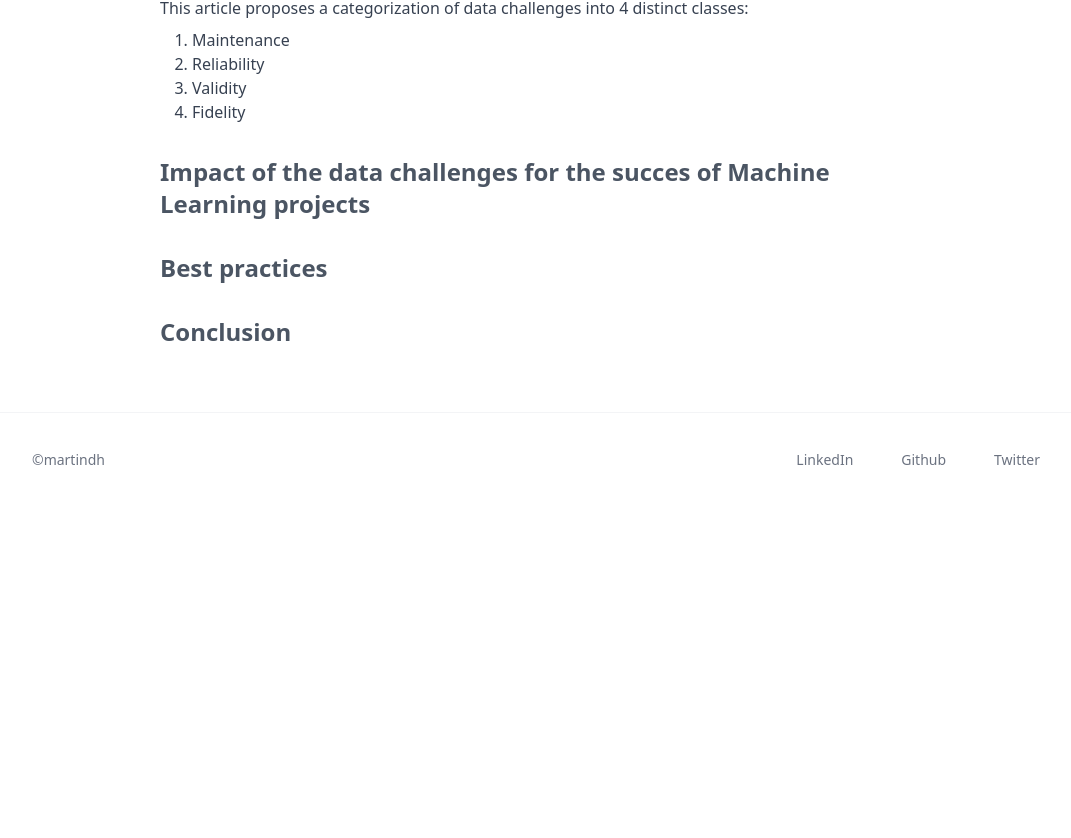
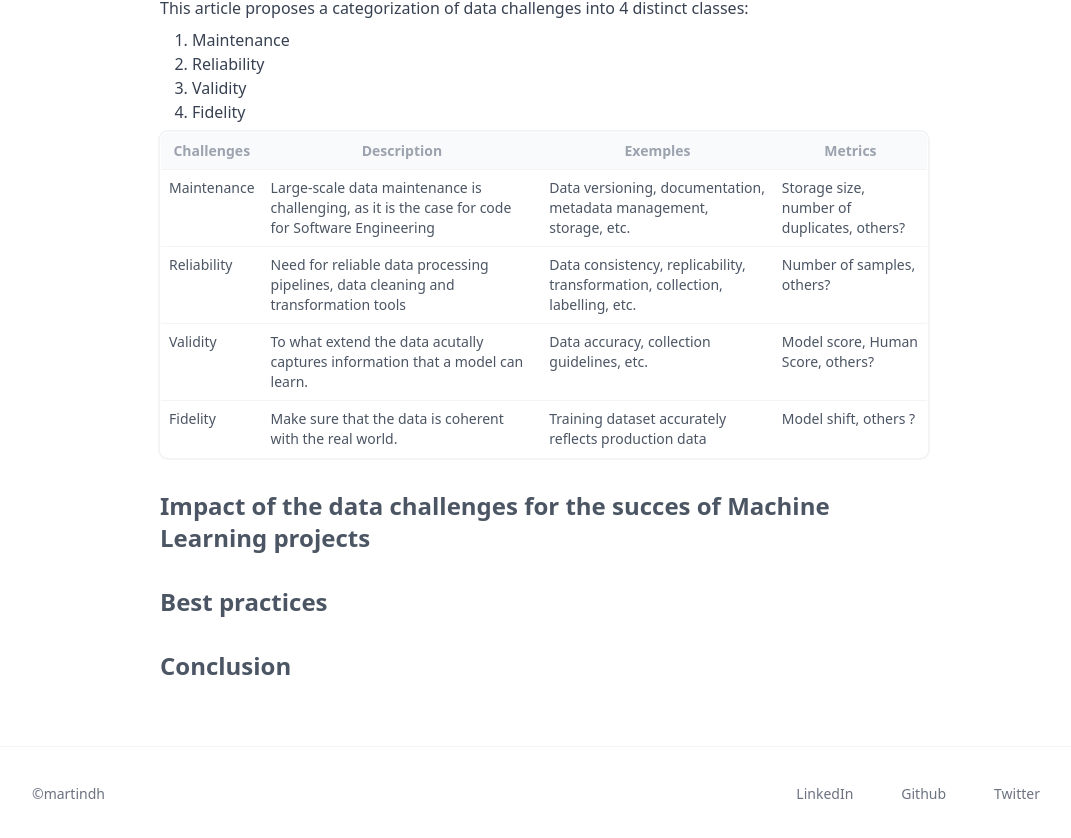
Before and after one commit to mdhoffschmidt/martindh, a React (Create React App) app: page /#/articles/article-1 in a window 1280 px wide. Shown: the part 820-1658 px from the top of the page, without its empty margins (96-1167 px from the left). Before the commit the page ends 1328 px from the top, so only its background shows below. Built offline with nearby package versions, Linux system fonts and the light colour scheme.

Commit message:
color UI updates

```diff
--- a/src/articles/article-1.js
+++ b/src/articles/article-1.js
@@ -66,6 +66,75 @@ export default function Article1 () {
                 </li>
             </ol>
 
+            <table className="my-2">
+                <thead>
+                    <tr>
+                        <th> Challenges </th>
+                        <th> Description </th>
+                        <th> Exemples </th>
+                        <th> Metrics </th>
+                    </tr>
+                </thead>
+                <tbody>
+                    <tr>
+                        <td>
+                            Maintenance
+                        </td>
+                        <td>
+                            Large-scale data maintenance is challenging, as it is the case for code for Software Engineering
+                        </td>
+                        <td>
+                            Data versioning, documentation, metadata management, storage, etc.
+                        </td>
+                        <td>
+                            Storage size, number of duplicates, others?
+                        </td>
+                    </tr>
+                    <tr>
+                        <td>
+                            Reliability
+                        </td>
+                        <td>
+                            Need for reliable data processing pipelines, data cleaning and transformation tools
+                        </td>
+                        <td>
+                            Data consistency, replicability, transformation, collection, labelling, etc.
+                        </td>
+                        <td>
+                            Number of samples, others?
+                        </td>
+                    </tr>
+                    <tr>
+                        <td>
+                            Validity
+                        </td>
+                        <td>
+                            To what extend the data acutally captures information that a model can learn.
+                        </td>
+                        <td>
+                            Data accuracy, collection guidelines, etc.
+                        </td>
+                        <td>
+                            Model score, Human Score, others?
+                        </td>
+                    </tr>
+                    <tr>
+                        <td>
+                            Fidelity
+                        </td>
+                        <td>
+                            Make sure that the data is coherent with the real world.
+                        </td>
+                        <td>
+                            Training dataset accurately reflects production data
+                        </td>
+                        <td>
+                            Model shift, others ?
+                        </td>
+                    </tr>
+                </tbody>
+            </table>
+
             <h2>
                 Impact of the data challenges for the succes of Machine Learning projects
             </h2>
--- a/src/components/accomplishmentItem.js
+++ b/src/components/accomplishmentItem.js
@@ -1,6 +1,6 @@
 export default function AccomplishmentItem(props) {
     return (
-        <div className="my-2 flex flex-col hover:bg-gradient-to-tr from-teal-50 to-indigo-50 rounded-lg pl-4 pr-8 py-4 group border border-gray-50">
+        <div className="my-2 flex flex-col hover:bg-gradient-to-br from-indigo-50 to-transparent rounded-lg pl-4 pr-8 py-4 group border border-gray-50">
 
             <div className="my-1 flex flex-col justify-start items-start">
 
@@ -36,7 +36,7 @@ export default function AccomplishmentItem(props) {
                     </a>
                 </div>
 
-                <div className="text-sm text-gray-600 font-medium group-hover:text-teal-900">
+                <div className="text-sm text-gray-600 font-medium">
                     { props.platform }
                 </div>
 
--- a/src/components/articleItem.js
+++ b/src/components/articleItem.js
@@ -1,4 +1,5 @@
 import { Link } from "react-router-dom";
+import TagItem from "./tagItem";
 
 export default function ArticleItem(props) {
 
@@ -31,9 +32,7 @@ export default function ArticleItem(props) {
                 <div className="my-2 flex flex-row justify-start items-center">
                     { props.tags.map((item, index) => {
                         return (
-                            <div key={index} className="px-2 py-1 border border-gray-100 rounded-lg text-sm text-gray-500 font-semibold group-hover:bg-gradient-to-tr from-indigo-900 to-indigo-50 group-hover:text-white">
-                                {item}
-                            </div>
+                            <TagItem key={index} text={ item} />
                         );
                     })}
                 </div>
--- a/src/components/experienceItem.js
+++ b/src/components/experienceItem.js
@@ -15,7 +15,7 @@ export default function ExperienceItem(props) {
     }
 
     return (
-        <div className="my-2 pl-4 pr-8 py-4 flex flex-col border border-gray-50 hover:bg-gradient-to-br from-teal-50 to-indigo-50 rounded-lg group" onClick={() => setOpen(!open)}>
+        <div className="my-2 pl-4 pr-8 py-4 flex flex-col border border-gray-50 hover:bg-gradient-to-br from-indigo-50 to-transparent rounded-lg group" onClick={() => setOpen(!open)}>
 
             <div className="my-2 flex flex-col justify-start items-start">
 
--- a/src/components/publicationItem.js
+++ b/src/components/publicationItem.js
@@ -1,4 +1,5 @@
 import { useState } from "react";
+import TagItem from "./tagItem";
 
 
 export default function PublicationItem(props) {
@@ -7,11 +8,7 @@ export default function PublicationItem(props) {
 
     let pdfLink = null;
     if (props.pdfLink) {
-        pdfLink = <div className="px-4 border border-solid border-gray-200 group-hover:border-indigo-200 rounded-lg group-hover:bg-gradient-to-tr from-indigo-900 to-indigo-100 group-hover:text-white">
-            <a href={ props.pdfLink } target="_blank" rel="noopener noreferrer">
-                Paper
-            </a>
-        </div>
+        pdfLink = <TagItem href={ props.pdfLink } text={ "Paper" } />
     }
 
     let description = null;
@@ -26,9 +23,17 @@ export default function PublicationItem(props) {
 
     return (
         <div
-            className="my-2 pl-4 pr-8 py-4 flex flex-col rounded-lg hover:bg-gradient-to-br from-teal-50 to-indigo-50 group border border-gray-50"
+            className="my-2 pl-4 pr-8 py-4 flex flex-col rounded-lg hover:bg-gradient-to-br from-indigo-50 to-transparent group border border-gray-50"
             onClick={() => setOpen(!open)}
         >
+
+            <div className="my-2 flex flex-col justify-start items-start">
+
+                <div className="text-xl text-gray-500 font-semibold group-hover:text-indigo-900">
+                    { props.title }
+                </div>
+
+            </div>
 
             <div className="my-2 flex flex-col justify-start items-start">
 
@@ -42,14 +47,6 @@ export default function PublicationItem(props) {
 
             </div>
 
-            <div className="my-2 flex flex-col justify-start items-start">
-
-                <div className="text-xl text-gray-500 font-semibold group-hover:text-indigo-900">
-                    { props.title }
-                </div>
-
-            </div>
-
             { description }
 
             <div className="my-1 flex flex-row justify-start items-center gap-2">
--- /dev/null
+++ b/src/components/tagItem.js
@@ -0,0 +1,17 @@
+export default function TagItem(props) {
+    if (props.href) {
+        return (
+            <a href={ props.href } target="_blank" rel="noopener noreferrer">
+                <div className="px-2 py-1 border border-gray-100 rounded-lg text-sm text-gray-500 font-semibold group-hover:bg-indigo-900 group-hover:text-white">
+                    { props.text }
+                </div>
+            </a>
+        );
+    } else {
+        return (
+            <div className="px-2 py-1 border border-gray-100 rounded-lg text-sm text-gray-500 font-semibold group-hover:bg-indigo-900 group-hover:text-white">
+                { props.text }
+            </div>
+        );
+    }
+}
--- a/src/index.css
+++ b/src/index.css
@@ -104,11 +104,11 @@ code {
     }
 
     .navTitle {
-      @apply px-6 py-1 text-lg text-left text-gray-600 font-semibold font-sans bg-gradient-to-br from-teal-100 to-indigo-100 hover:to-indigo-200 rounded-lg
+      @apply px-6 py-1 text-lg text-left text-gray-600 font-semibold font-sans bg-gradient-to-br from-indigo-50 to-orange-50 hover:to-indigo-100 rounded-lg hover:text-black
     }
 
     .navItem {
-      @apply text-base text-left text-gray-500 font-medium font-sans px-4 py-1 rounded-lg hover:bg-gradient-to-br from-teal-50 to-indigo-50 hover:text-teal-900
+      @apply text-base text-left text-gray-500 font-medium font-sans px-4 py-1 rounded-lg hover:bg-gradient-to-br from-indigo-50 to-transparent hover:text-black
     }
 
     .footerCopyright {
@@ -116,9 +116,8 @@ code {
     }
 
     .footerItem {
-      @apply text-sm text-left text-gray-500 font-medium font-sans px-4 py-1 rounded-lg hover:bg-gradient-to-tl from-teal-50 to-gray-50  hover:text-teal-900
+      @apply text-sm text-left text-gray-500 font-medium font-sans px-4 py-1 rounded-lg hover:bg-gradient-to-br from-indigo-50 to-transparent  hover:text-black
     }
-
 
 }
 
```
